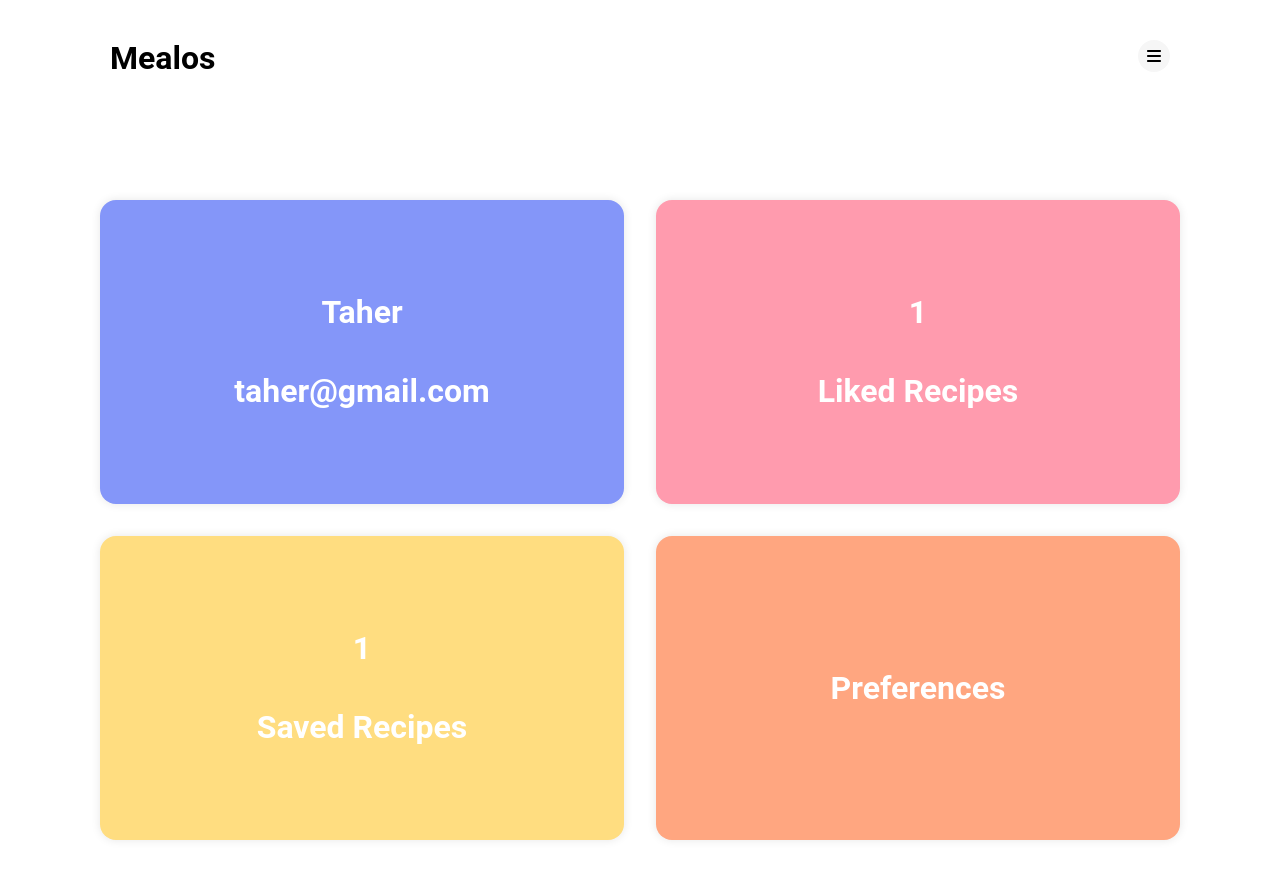
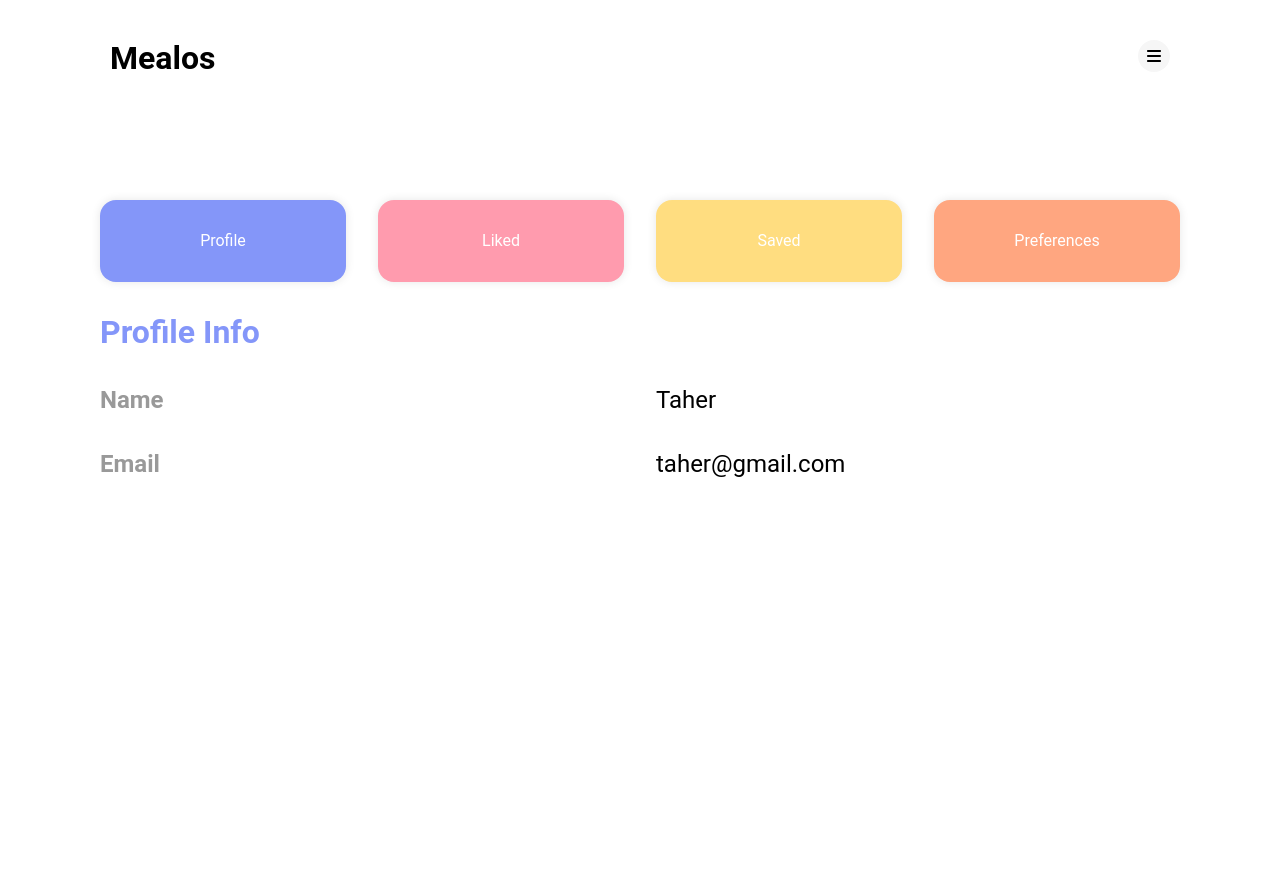
Before and after one commit to nawresncib12/pfa-front, a React (Create React App) app: page /profile in a window 1280 px wide. After the commit the page ends 800 px from the top, so only its background shows below. Built offline with nearby package versions, Linux system fonts and the light colour scheme.

Commit message:
feat: profile page tabs

```diff
--- a/src/App.tsx
+++ b/src/App.tsx
@@ -12,6 +12,7 @@ import { AuthProvider } from "./auth/AuthContext";
 import Profile from "./pages/profile/Profile";
 import SavedRecipes from "./pages/profile/saved/SavedRecipes";
 import LikedRecipes from "./pages/profile/liked/LikedRecipes";
+import ProfileInfo from "./pages/profile/profile-info/ProfileInfo";
 
 function App() {
   return (
@@ -76,23 +77,11 @@ function App() {
                 <Profile />
               </Layout>
             }
-          />
-          <Route
-            path="/profile/saved"
-            element={
-              <Layout>
-                <SavedRecipes />
-              </Layout>
-            }
-          />
-          <Route
-            path="/profile/liked"
-            element={
-              <Layout>
-                <LikedRecipes />
-              </Layout>
-            }
-          />
+          >
+            <Route path="" element={<ProfileInfo />} />
+            <Route path="saved" element={<SavedRecipes />} />
+            <Route path="liked" element={<LikedRecipes />} />
+          </Route>
         </Routes>
       </AuthProvider>
     </BrowserRouter>
--- a/src/pages/profile/Profile.styles.ts
+++ b/src/pages/profile/Profile.styles.ts
@@ -1,15 +1,17 @@
 import styled from "styled-components";
 
-export const ProfileContainer = styled.div`
+export const ProfileTabs = styled.div`
   display: grid;
-  grid-template-columns: 1fr;
+  grid-template-columns: 1fr 1fr;
   gap: 2rem;
-  min-height: 80vh;
 
   @media (min-width: 768px) {
-    grid-template-columns: 1fr 1fr;
-    grid-template-rows: 1fr 1fr;
+    grid-template-columns: 1fr 1fr 1fr 1fr;
   }
+`;
+
+export const ProfileContent = styled.div`
+  margin-top: 32px;
 `;
 
 export const ProfileCard = styled.div<{ backgroundColor: string; color?: string }>`
@@ -17,7 +19,7 @@ export const ProfileCard = styled.div<{ backgroundColor: string; color?: string
   flex-direction: column;
   align-items: center;
   justify-content: center;
-  padding: 2rem;
+  padding: 16px 8px;
   border-radius: 16px;
   background-color: ${({ backgroundColor }) => backgroundColor};
   color: ${({ color }) => color || "white"};
--- a/src/pages/profile/Profile.tsx
+++ b/src/pages/profile/Profile.tsx
@@ -1,4 +1,4 @@
-import { useNavigate } from "react-router-dom";
+import { Outlet, useNavigate } from "react-router-dom";
 import { useTheme } from "styled-components";
 import { User } from "../../auth/AuthContext";
 import { RecipeEntity } from "../recipe/types";
@@ -21,37 +21,40 @@ export const mockUser: User = {
 };
 const Profile = () => {
   const theme = useTheme();
-  // const { user } = useAuth();
-  const user = mockUser;
   const navigate = useNavigate();
 
   return (
-    <S.ProfileContainer>
-      <S.ProfileCard backgroundColor={theme.colors.primary[500]}>
-        <h1>{user.name}</h1>
-        <h1>{user.email}</h1>
+    <div>
+      <S.ProfileTabs>
+        <S.ProfileCard
+          onClick={() => navigate("/profile")}
+          backgroundColor={theme.colors.primary[500]}
+        >
+          <p>Profile</p>
         </S.ProfileCard>
 
         <S.ProfileCard
           onClick={() => navigate("/profile/liked")}
           backgroundColor={theme.colors.pastels.darkPink}
         >
-        <h1>{user.likedRecipes?.length ?? 0}</h1>
-        <h1>Liked Recipes</h1>
+          <p>Liked</p>
         </S.ProfileCard>
 
         <S.ProfileCard
           onClick={() => navigate("/profile/saved")}
           backgroundColor={theme.colors.pastels.darkYellow}
         >
-        <h1>{user.savedRecipes?.length ?? 0}</h1>
-        <h1>Saved Recipes</h1>
+          <p>Saved</p>
         </S.ProfileCard>
 
         <S.ProfileCard backgroundColor={theme.colors.pastels.darkOrange}>
-        <h1>Preferences</h1>
+          <p>Preferences</p>
         </S.ProfileCard>
-    </S.ProfileContainer>
+      </S.ProfileTabs>
+      <S.ProfileContent>
+        <Outlet />
+      </S.ProfileContent>
+    </div>
   );
 };
 
--- a/src/pages/profile/liked/LikedRecipes.tsx
+++ b/src/pages/profile/liked/LikedRecipes.tsx
@@ -1,5 +1,4 @@
 import { useNavigate } from "react-router-dom";
-import Button from "../../../components/atoms/Button/Button";
 import Pill from "../../../components/atoms/Pill/Pill";
 import { mockUser } from "../Profile";
 import * as S from "./LikedRecipes.styles";
@@ -13,7 +12,6 @@ const LikedRecipes = () => {
   };
   return (
     <div>
-      <Button onClick={() => navigate("/profile")}>Back to Profile</Button>
       <S.LikedRecipesTitle>Liked Recipes</S.LikedRecipesTitle>
       <S.RecipeCardsContainer>
         {user.savedRecipes?.map((recipe) => (
--- /dev/null
+++ b/src/pages/profile/profile-info/ProfileInfo.styles.ts
@@ -0,0 +1,27 @@
+import styled from "styled-components";
+
+export const ProfileTitle = styled.h1`
+  font-size: 2rem;
+  font-weight: 700;
+  margin-bottom: 16px;
+  color: ${({ theme }) => theme.colors.primary[500]};
+`;
+
+export const ProfileInfo = styled.div`
+  display: grid;
+  grid-template-columns: 1fr 1fr;
+  gap: 2rem;
+`;
+
+export const ProfileInfoTitle = styled.h2`
+  font-size: 1.5rem;
+  font-weight: 700;
+  margin-bottom: 16px;
+  color: ${({ theme }) => theme.colors.gray[500]};
+`;
+
+export const ProfileInfoContent = styled.h2`
+  font-size: 1.5rem;
+  font-weight: 400;
+  margin-bottom: 16px;
+`;
--- /dev/null
+++ b/src/pages/profile/profile-info/ProfileInfo.tsx
@@ -0,0 +1,19 @@
+import * as S from "./ProfileInfo.styles";
+
+const ProfileInfo = () => {
+  return (
+    <div>
+      <S.ProfileTitle>Profile Info</S.ProfileTitle>
+      <S.ProfileInfo>
+        <S.ProfileInfoTitle>Name</S.ProfileInfoTitle>
+        <S.ProfileInfoContent>Taher</S.ProfileInfoContent>
+      </S.ProfileInfo>
+      <S.ProfileInfo>
+        <S.ProfileInfoTitle>Email</S.ProfileInfoTitle>
+        <S.ProfileInfoContent>taher@gmail.com</S.ProfileInfoContent>
+      </S.ProfileInfo>
+    </div>
+  );
+};
+
+export default ProfileInfo;
--- a/src/pages/profile/saved/SavedRecipes.tsx
+++ b/src/pages/profile/saved/SavedRecipes.tsx
@@ -1,5 +1,4 @@
 import { useNavigate } from "react-router-dom";
-import Button from "../../../components/atoms/Button/Button";
 import Pill from "../../../components/atoms/Pill/Pill";
 import { mockUser } from "../Profile";
 import * as S from "./SavedRecipes.styles";
@@ -13,7 +12,6 @@ const SavedRecipes = () => {
   };
   return (
     <div>
-      <Button onClick={() => navigate("/profile")}>Back to Profile</Button>
       <S.SavedRecipesTitle>Saved Recipes</S.SavedRecipesTitle>
       <S.RecipeCardsContainer>
         {user.savedRecipes?.map((recipe) => (
```
Lines whose indentation alone changed are shown as unchanged.
